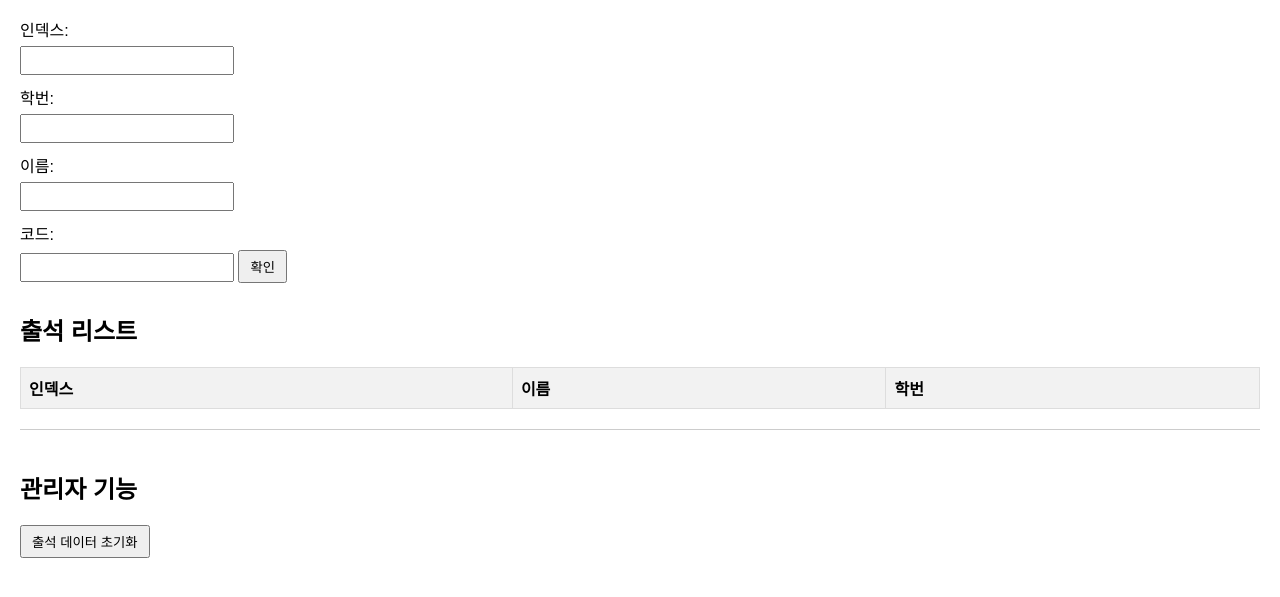
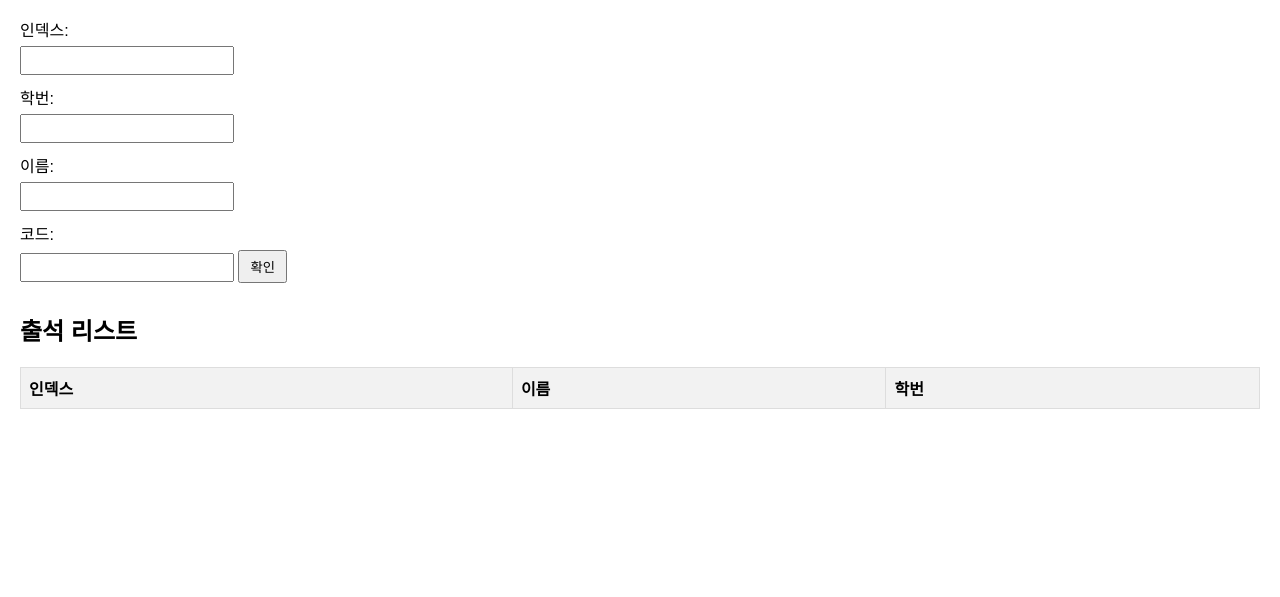
Before and after one commit to skkuhyuk/SW, a plain HTML site: page index.html in a window 1280 px wide. Shown: the part 127-724 px from the top of the page. Drawn offline with Linux system fonts and the light colour scheme; no server answers.

Commit message:
Update index.html

```diff
--- a/index.html
+++ b/index.html
@@ -71,10 +71,7 @@
         </tbody>
     </table>
 
-    <div class="admin-section">
-        <h2>관리자 기능</h2>
-        <button onclick="adminAction(true)">출석 데이터 초기화</button>
-    </div>
+
 
     <script src="https://www.gstatic.com/firebasejs/9.0.2/firebase-app.js"></script>
     <script src="https://www.gstatic.com/firebasejs/9.0.2/firebase-database.js"></script>
```
